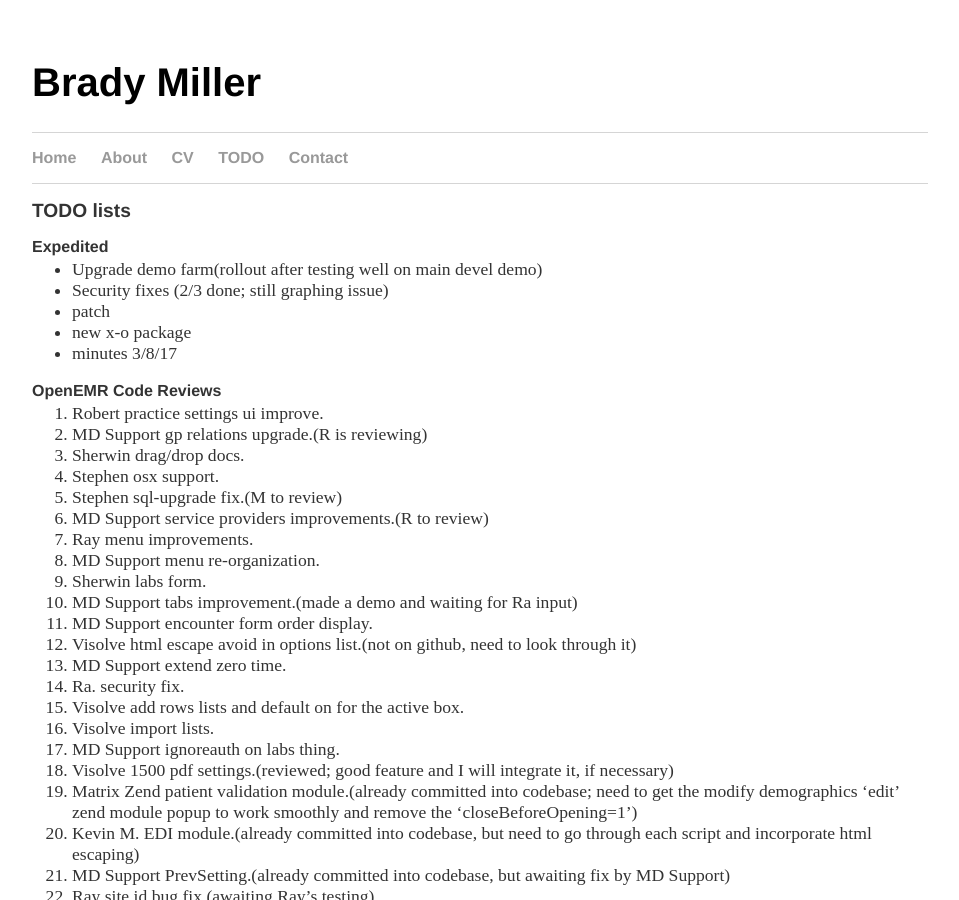
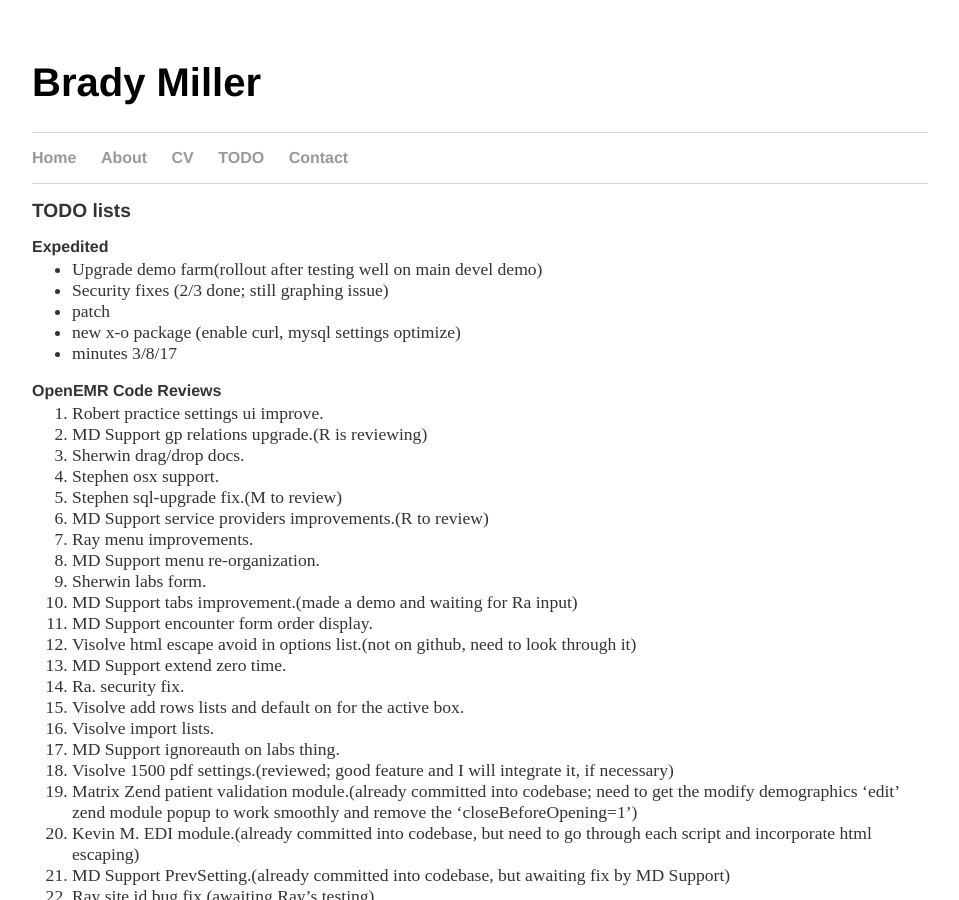
Before and after one commit to bradymiller/bradymiller.github.io, a Jekyll site: the page built from todo/index.md, in a window 1280 px wide and 900 px high. Shown: the whole window, without its empty margins (160-1119 px from the left). Built offline with Jekyll 4.4.1, drawn with Linux system fonts in a browser that asks for light colours; our own code applies the rules of GitHub Pages for plain Markdown files.

Commit message:
Update index.md

```diff
--- a/todo/index.md
+++ b/todo/index.md
@@ -7,7 +7,7 @@
 * Upgrade demo farm(rollout after testing well on main devel demo)
 * Security fixes (2/3 done; still graphing issue)
 * patch
-* new x-o package
+* new x-o package (enable curl, mysql settings optimize)
 * minutes 3/8/17
 
 ### OpenEMR Code Reviews
```
